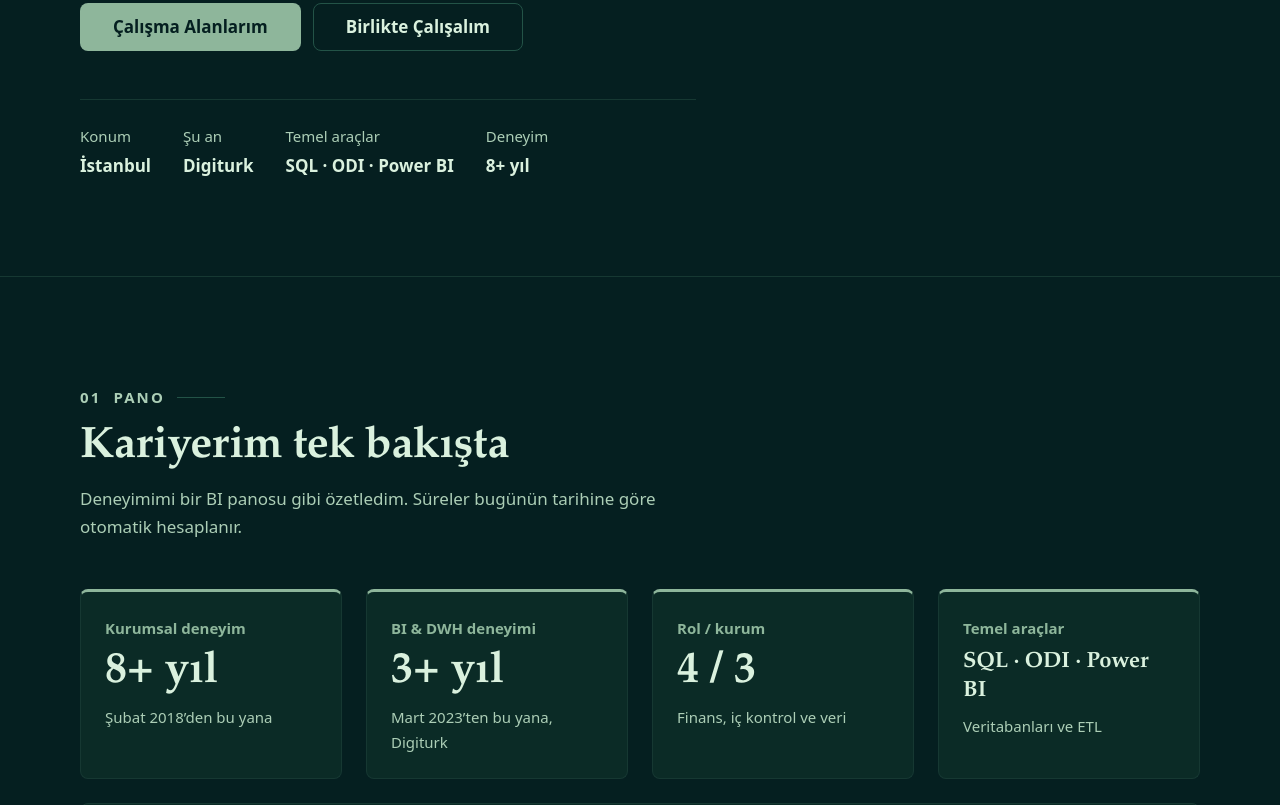
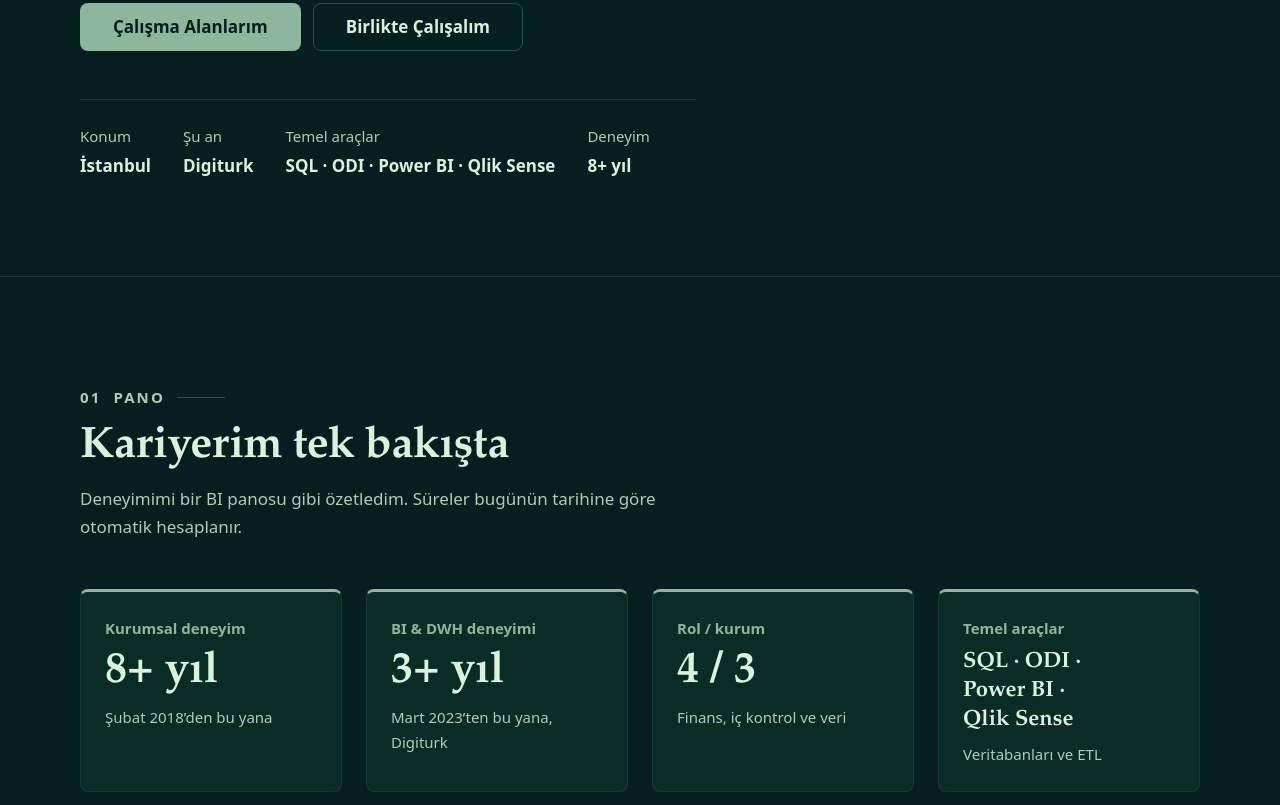
Before and after one commit to memisoglugamze/Kis-isel-Portfolyo-Sitesi, a plain HTML site: page index.html in a window 1280 px wide. Shown: the part 725-1530 px from the top of the page. Drawn offline with Linux system fonts and the light colour scheme.

Commit message:
Add Qlik Sense to skills, reporting card and core tools
Co-authored-by: Copilot <223556219+Copilot@users.noreply.github.com>

```diff
--- a/index.html
+++ b/index.html
@@ -328,7 +328,7 @@ footer.site .wrap { display: flex; flex-wrap: wrap; justify-content: space-betwe
         <dl class="hero-meta">
           <div><dt>Konum</dt><dd>İstanbul</dd></div>
           <div><dt>Şu an</dt><dd>Digiturk</dd></div>
-          <div><dt>Temel araçlar</dt><dd>SQL · ODI · Power BI</dd></div>
+          <div><dt>Temel araçlar</dt><dd>SQL · ODI · <span class="od-nowrap">Power BI</span> · <span class="od-nowrap">Qlik Sense</span></dd></div>
           <div><dt>Deneyim</dt><dd>8+ yıl</dd></div>
         </dl>
       </div>
@@ -347,7 +347,7 @@ footer.site .wrap { display: flex; flex-wrap: wrap; justify-content: space-betwe
         <li class="kpi reveal"><span class="kpi-label">Kurumsal deneyim</span><strong class="kpi-value" id="kpiTotal">8+ yıl</strong><span class="kpi-note">Şubat 2018’den bu yana</span></li>
         <li class="kpi reveal"><span class="kpi-label">BI &amp; DWH deneyimi</span><strong class="kpi-value" id="kpiBi">3+ yıl</strong><span class="kpi-note">Mart 2023’ten bu yana, Digiturk</span></li>
         <li class="kpi reveal"><span class="kpi-label">Rol / kurum</span><strong class="kpi-value" id="kpiRoles">4 / 3</strong><span class="kpi-note">Finans, iç kontrol ve veri</span></li>
-        <li class="kpi reveal"><span class="kpi-label">Temel araçlar</span><strong class="kpi-value is-text">SQL · ODI · Power BI</strong><span class="kpi-note">Veritabanları ve ETL</span></li>
+        <li class="kpi reveal"><span class="kpi-label">Temel araçlar</span><strong class="kpi-value is-text">SQL · ODI · <span class="od-nowrap">Power BI</span> · <span class="od-nowrap">Qlik Sense</span></strong><span class="kpi-note">Veritabanları ve ETL</span></li>
       </ul>
       <div class="dash-grid">
         <article class="panel panel-wide reveal">
@@ -418,7 +418,7 @@ footer.site .wrap { display: flex; flex-wrap: wrap; justify-content: space-betwe
         </article>
         <article class="skill-group reveal">
           <h3>Araçlar</h3>
-          <ul class="tags"><li class="tag">SQL</li><li class="tag">Veritabanları</li><li class="tag">Power BI</li><li class="tag">ETL / Oracle Data Integrator (ODI)</li></ul>
+          <ul class="tags"><li class="tag">SQL</li><li class="tag">Veritabanları</li><li class="tag">Power BI</li><li class="tag">Qlik Sense</li><li class="tag">ETL / Oracle Data Integrator (ODI)</li></ul>
         </article>
         <article class="skill-group reveal">
           <h3>Yönetişim &amp; Finans</h3>
@@ -493,7 +493,7 @@ footer.site .wrap { display: flex; flex-wrap: wrap; justify-content: space-betwe
         <article class="collab-card reveal">
           <h3>BI ve raporlama</h3>
           <p>Karar vericilerin güvenle kullanabileceği raporlama altyapıları.</p>
-          <ul><li>Power BI raporları</li><li>Analitik raporlama katmanı</li><li>Dokümantasyon</li></ul>
+          <ul><li>Power BI ve Qlik Sense raporları</li><li>Analitik raporlama katmanı</li><li>Dokümantasyon</li></ul>
           <button class="btn btn-ghost" type="button" data-topic="BI ve raporlama">Bu konuda yaz</button>
         </article>
         <article class="collab-card reveal">
@@ -586,7 +586,7 @@ footer.site .wrap { display: flex; flex-wrap: wrap; justify-content: space-betwe
     { title: 'ETL ve Veri Hatları (ODI)', cat: 'veri', label: 'Veri Altyapısı', desc: 'Oracle Data Integrator ile veri çekme, dönüştürme ve yükleme süreçleri geliştiriyorum.', tags: ['ODI', 'ETL', 'SQL'], topic: 'Veri ambarı ve modelleme' },
     { title: 'Performans Optimizasyonu', cat: 'veri', label: 'Veri Altyapısı', desc: 'SQL ve yüksek hacimli veri yüklerinde performans iyileştirmeleri yapıyorum.', tags: ['SQL', 'Veritabanları'], topic: 'Veri ambarı ve modelleme' },
     { title: 'Veri Kalitesi ve Anomali Tespiti', cat: 'analitik', label: 'Analitik', desc: 'Veri temizleme, kontrol mekanizmaları ve kök neden analiziyle verinin güvenilirliğini sağlıyorum.', tags: ['Veri Kalitesi', 'Anomali Tespiti', 'Kök Neden Analizi'], topic: 'Veri kalitesi ve yönetişim' },
-    { title: 'Raporlama ve Karar Destek', cat: 'analitik', label: 'Analitik', desc: 'Power BI ve analitik raporlama altyapılarıyla karar vericilere içgörü sunuyorum.', tags: ['Power BI', 'Analitik Raporlama'], topic: 'BI ve raporlama' },
+    { title: 'Raporlama ve Karar Destek', cat: 'analitik', label: 'Analitik', desc: 'Power BI, Qlik Sense ve analitik raporlama altyapılarıyla karar vericilere içgörü sunuyorum.', tags: ['Power BI', 'Qlik Sense', 'Analitik Raporlama'], topic: 'BI ve raporlama' },
     { title: 'Dokümantasyon, Yönetişim ve Güvenlik', cat: 'yonetisim', label: 'Yönetişim', desc: 'Süreç dokümantasyonu, veri yönetişimi, veri güvenliği ve yetkilendirme çalışmalarını yürütüyorum.', tags: ['Veri Yönetişimi', 'Yetkilendirme', 'Dokümantasyon'], topic: 'Veri kalitesi ve yönetişim' }
   ];
   var CAT_ICONS = {
```
